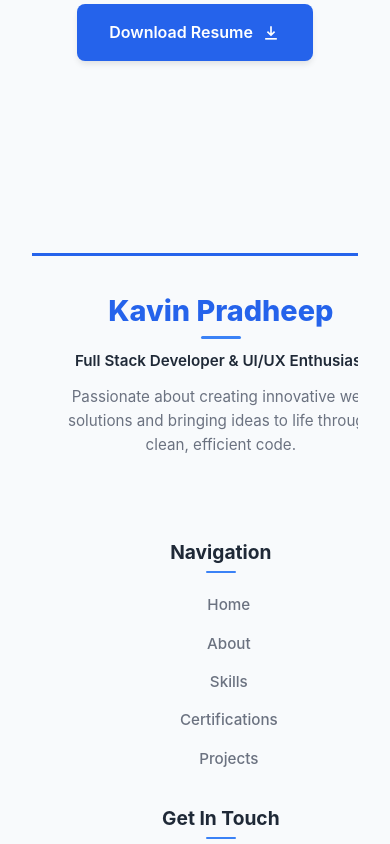
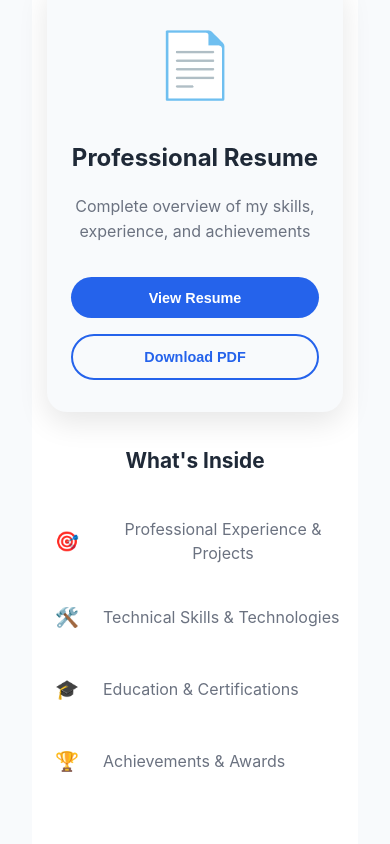
Before and after one commit to kavinpradheep/Portfolio, a React (Vite) app: page / in a window 390 px wide. Shown: the part 10980-11824 px from the top of the page. Built offline with nearby package versions, Linux system fonts and the light colour scheme.

Commit message:
after resume

```diff
--- a/src/components/Resume.css
+++ b/src/components/Resume.css
@@ -1,44 +1,177 @@
+/* ======================
+   RESUME SECTION
+   ====================== */
+
 .resume {
   padding: 6rem 0;
-  background: var(--bg-secondary);
+  background: var(--bg-primary);
+}
+
+.resume-header {
   text-align: center;
+  margin-bottom: 4rem;
 }
 
 .resume-content {
-  max-width: 600px;
+  display: grid;
+  grid-template-columns: 1fr 1fr;
+  gap: 4rem;
+  align-items: center;
+  max-width: 1000px;
   margin: 0 auto;
 }
 
-.resume-content p {
-  font-size: 1.1rem;
+.resume-preview {
+  display: flex;
+  justify-content: center;
+}
+
+.resume-card {
+  background: var(--bg-secondary);
+  border-radius: 20px;
+  padding: 3rem 2rem;
+  text-align: center;
+  box-shadow: 0 10px 30px rgba(0, 0, 0, 0.1);
+  border: 1px solid rgba(var(--primary-rgb), 0.1);
+  transition: all 0.3s ease;
+  max-width: 400px;
+  width: 100%;
+}
+
+.resume-card:hover {
+  transform: translateY(-5px);
+  box-shadow: 0 20px 40px rgba(0, 0, 0, 0.15);
+}
+
+.resume-icon {
+  font-size: 4rem;
+  margin-bottom: 1.5rem;
+  display: block;
+}
+
+.resume-card h3 {
+  font-size: 1.5rem;
+  font-weight: 700;
+  color: var(--text-primary);
+  margin-bottom: 1rem;
+}
+
+.resume-card p {
   color: var(--text-secondary);
   margin-bottom: 2rem;
+  line-height: 1.6;
 }
 
-.download-btn {
+.resume-actions {
+  display: flex;
+  gap: 1rem;
+  justify-content: center;
+  flex-wrap: wrap;
+}
+
+.btn-primary,
+.btn-secondary {
+  padding: 0.8rem 1.5rem;
+  border: none;
+  border-radius: 25px;
+  font-weight: 600;
+  font-size: 0.9rem;
+  cursor: pointer;
+  transition: all 0.3s ease;
+  text-decoration: none;
   display: inline-flex;
   align-items: center;
   gap: 0.5rem;
+}
+
+.btn-primary {
   background: var(--primary-color);
   color: white;
-  padding: 1rem 2rem;
-  border-radius: 8px;
-  text-decoration: none;
-  font-weight: 600;
-  transition: all 0.3s ease;
-  box-shadow: var(--shadow);
 }
 
-.download-btn:hover {
-  background: var(--secondary-color);
+.btn-primary:hover {
+  background: var(--accent-color);
   transform: translateY(-2px);
-  box-shadow: var(--shadow-lg);
+  box-shadow: 0 5px 15px rgba(var(--primary-rgb), 0.3);
 }
 
-.download-btn svg {
-  transition: transform 0.3s ease;
+.btn-secondary {
+  background: transparent;
+  color: var(--primary-color);
+  border: 2px solid var(--primary-color);
 }
 
-.download-btn:hover svg {
-  transform: translateY(2px);
+.btn-secondary:hover {
+  background: var(--primary-color);
+  color: white;
+  transform: translateY(-2px);
 }
+
+.resume-highlights h3 {
+  font-size: 1.3rem;
+  font-weight: 700;
+  color: var(--text-primary);
+  margin-bottom: 1.5rem;
+}
+
+.highlights-list {
+  list-style: none;
+  padding: 0;
+  margin: 0;
+}
+
+.highlights-list li {
+  display: flex;
+  align-items: center;
+  gap: 1rem;
+  padding: 1rem 0;
+  border-bottom: 1px solid rgba(var(--border-rgb), 0.1);
+  color: var(--text-secondary);
+  font-size: 1rem;
+  line-height: 1.5;
+}
+
+.highlights-list li:last-child {
+  border-bottom: none;
+}
+
+.highlight-icon {
+  font-size: 1.2rem;
+  width: 40px;
+  height: 40px;
+  background: rgba(var(--primary-rgb), 0.1);
+  border-radius: 50%;
+  display: flex;
+  align-items: center;
+  justify-content: center;
+  flex-shrink: 0;
+}
+
+/* ======================
+   RESPONSIVE DESIGN
+   ====================== */
+
+@media (max-width: 768px) {
+  .resume {
+    padding: 4rem 0;
+  }
+
+  .resume-content {
+    grid-template-columns: 1fr;
+    gap: 2rem;
+  }
+
+  .resume-card {
+    padding: 2rem 1.5rem;
+  }
+
+  .resume-actions {
+    flex-direction: column;
+  }
+
+  .btn-primary,
+  .btn-secondary {
+    width: 100%;
+    justify-content: center;
+  }
+}
--- a/src/components/Resume.jsx
+++ b/src/components/Resume.jsx
@@ -2,19 +2,70 @@ import React from 'react'
 import './Resume.css'
 
 const Resume = () => {
+  const handleDownload = () => {
+    // Create a link element and trigger download
+    const link = document.createElement('a')
+    link.href = '/assets/Kavin_Resume_FS&UI.pdf'
+    link.download = 'Kavin_Resume_FS&UI.pdf'
+    link.click()
+  }
+
+  const handleView = () => {
+    // Open resume in new tab - fixed the double .pdf extension
+    window.open('/assets/Kavin_Resume_FS&UI.pdf', '_blank')
+  }
+
   return (
     <section id="resume" className="resume">
       <div className="container">
-        <h2 className="section-title">Resume</h2>
+        <div className="resume-header">
+          <h2 className="section-title">My Resume</h2>
+          <p className="section-subtitle">
+            Download or view my complete professional resume
+          </p>
+        </div>
+
         <div className="resume-content">
-          <p>Download my resume to learn more about my experience and qualifications.</p>
-          <a href="/RESUME (KAVIN).pdf" download className="download-btn">
-            <span>Download Resume</span>
-            <svg width="20" height="20" viewBox="0 0 24 24" fill="none" xmlns="http://www.w3.org/2000/svg">
-              <path d="M12 16L7 11L8.4 9.6L11 12.2V4H13V12.2L15.6 9.6L17 11L12 16Z" fill="currentColor"/>
-              <path d="M5 20V18H19V20H5Z" fill="currentColor"/>
-            </svg>
-          </a>
+          <div className="resume-preview">
+            <div className="resume-card">
+              <div className="resume-icon">
+                📄
+              </div>
+              <h3>Professional Resume</h3>
+              <p>Complete overview of my skills, experience, and achievements</p>
+
+              <div className="resume-actions">
+                <button onClick={handleView} className="btn-primary">
+                  View Resume
+                </button>
+                <button onClick={handleDownload} className="btn-secondary">
+                  Download PDF
+                </button>
+              </div>
+            </div>
+          </div>
+
+          <div className="resume-highlights">
+            <h3>What's Inside</h3>
+            <ul className="highlights-list">
+              <li>
+                <span className="highlight-icon">🎯</span>
+                Professional Experience & Projects
+              </li>
+              <li>
+                <span className="highlight-icon">🛠️</span>
+                Technical Skills & Technologies
+              </li>
+              <li>
+                <span className="highlight-icon">🎓</span>
+                Education & Certifications
+              </li>
+              <li>
+                <span className="highlight-icon">🏆</span>
+                Achievements & Awards
+              </li>
+            </ul>
+          </div>
         </div>
       </div>
     </section>
```
Also changed, not shown: 1 other file (tests, documents, lock files or other folders).
